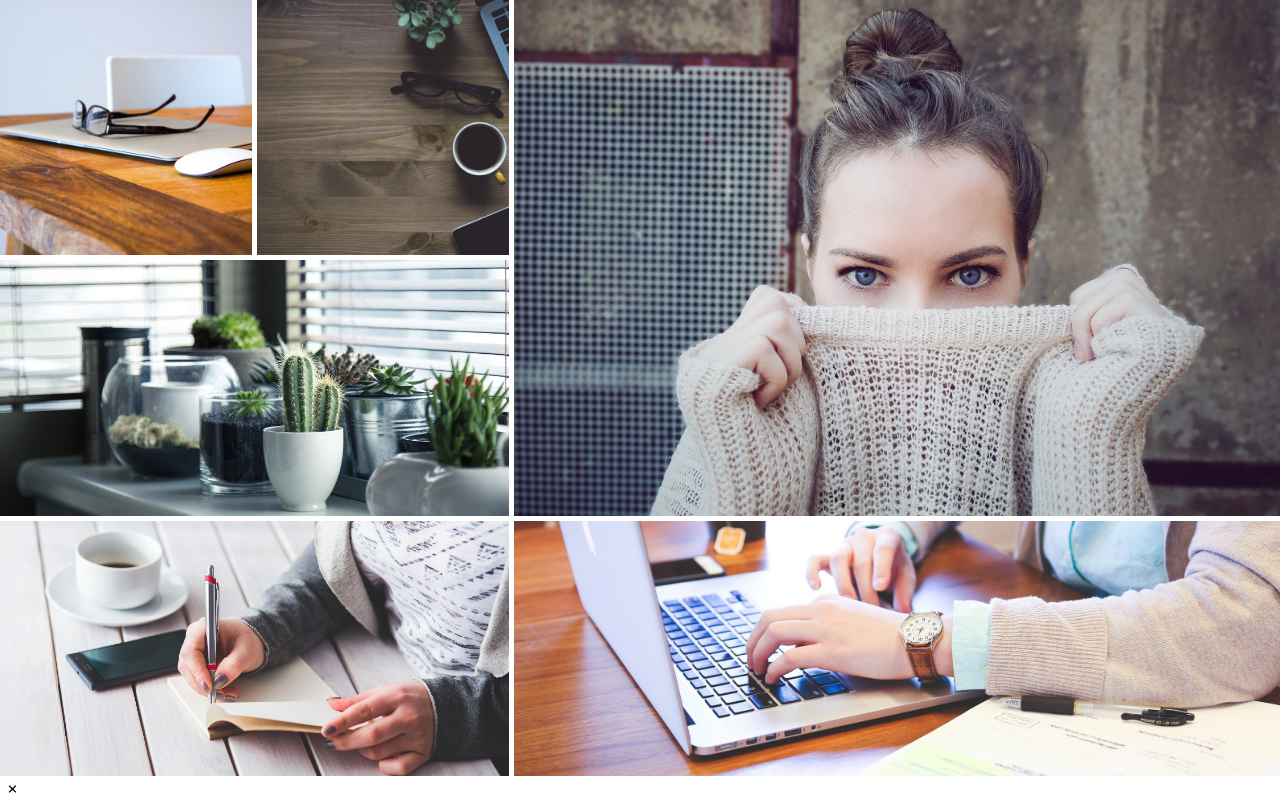
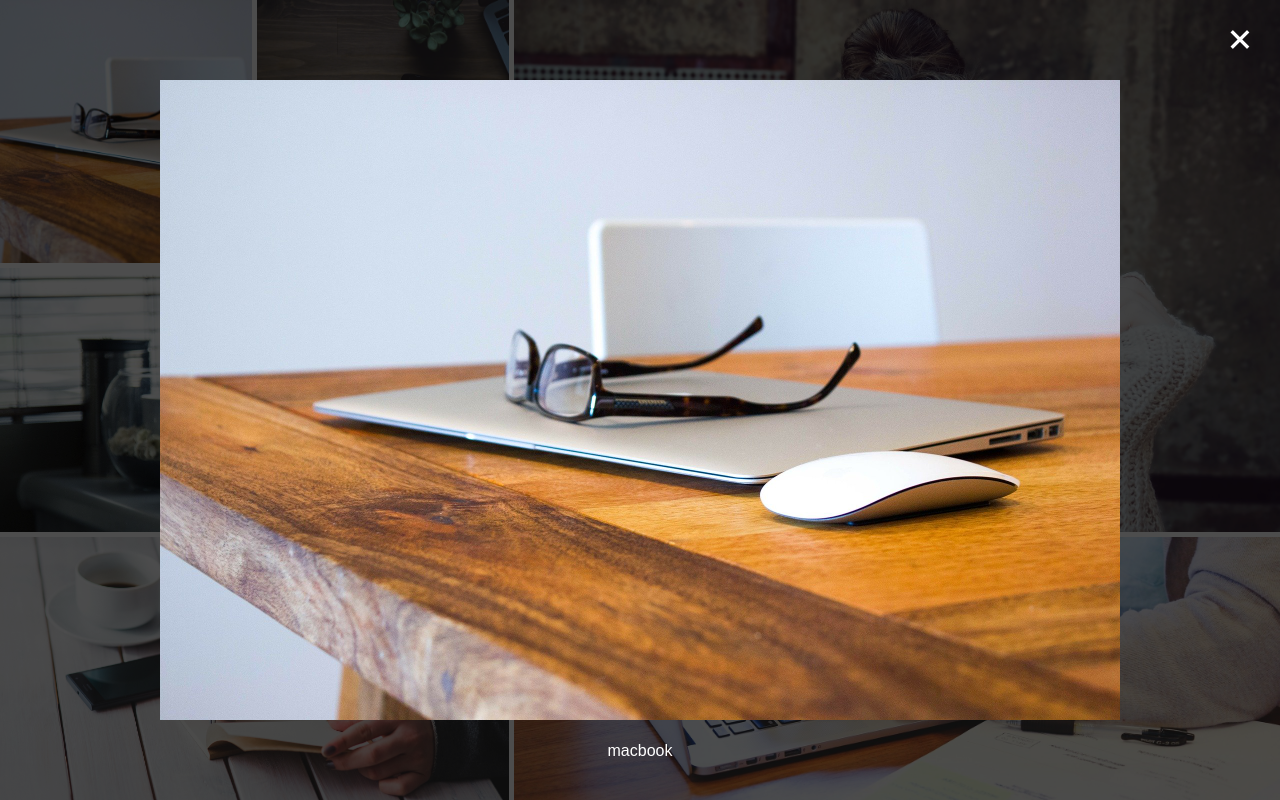
Before and after one commit to Yorman98/Galeria, a plain HTML site: page index.html in a window 1280 px wide. Drawn offline with nearby package versions, Linux system fonts and the light colour scheme.

Commit message:
Ternminado los estilos css

```diff
--- a/css/styles.css
+++ b/css/styles.css
@@ -52,3 +52,46 @@ body{
 .img-6{
     grid-area: women;
 }
+
+.img:hover{
+    filter: grayscale(50%);
+    cursor: pointer;
+    transition: filter .4s;
+}
+
+.container-img{
+    position: fixed;
+    height: 100%;
+    width: 100%;
+    top: 0;
+    left: 0;
+    background: rgba(3, 3, 3, 0.705);
+    display:flex;
+    justify-content: center;
+    align-items: center;
+}
+
+.img-show{
+    height: 80%;
+    display: block;
+    object-fit: cover;
+}
+
+.copy{
+    position: fixed;
+    color: #FFF;
+    bottom: 40px;
+}
+
+.bx.bx-x{
+    position: absolute;
+    color: #FFF;
+    top:20px;
+    right: 20px;
+    font-size: 40px;
+}
+
+.bx.bx-x:hover{
+    color: #ccc;
+    cursor: pointer;
+}
--- a/index.html
+++ b/index.html
@@ -20,9 +20,9 @@
         <img src="img/woman.jpg" alt="woman" class="img img-6">
 
         <div class="container-img">
-            <img src="" alt="" class="img-show">
-            <i class=' bx bx-x'></i>
-            <p class="copy"></p>
+            <img src="img/macbook.jpg" alt="" class="img-show">
+            <i class='bx bx-x'></i>
+            <p class="copy">macbook</p>
         </div>
 
     </section>
```
